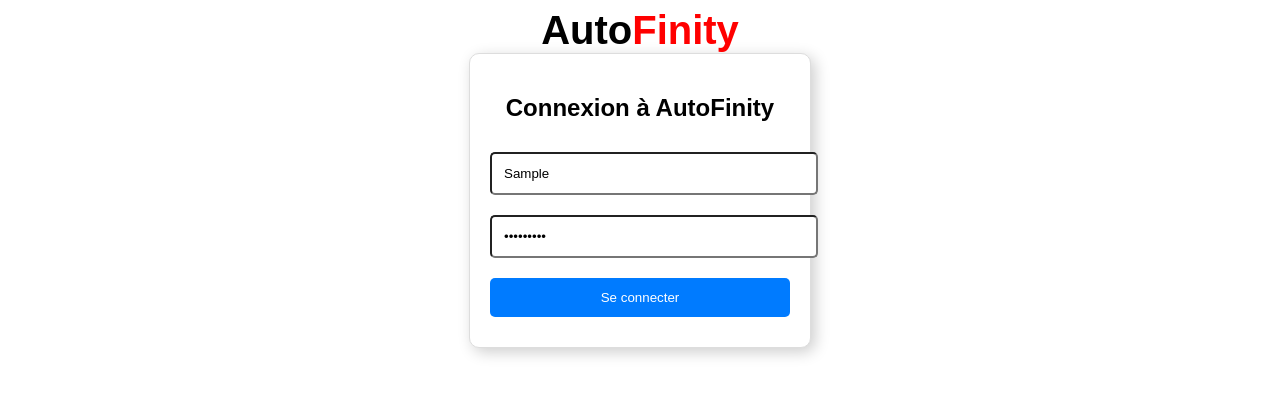
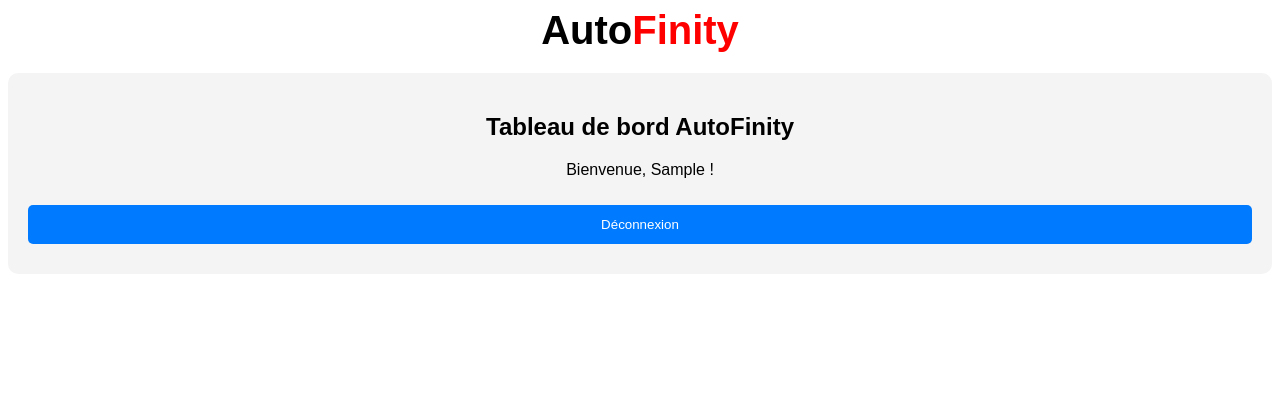
Before and after one commit to onja311/Autofinity-, a plain HTML site: page index.html in a window 1280 px wide. Both pictures are taken after typing "Sample", "Sample123" into the empty fields and a click on the button "Se connecter". Drawn offline with Linux system fonts and the light colour scheme.

Commit message:
Update index.html

```diff
--- a/index.html
+++ b/index.html
@@ -43,6 +43,13 @@
         button:hover {
             background: #0056b3;
         }
+        .dashboard {
+            display: none;
+            margin-top: 20px;
+            padding: 20px;
+            background: #f4f4f4;
+            border-radius: 10px;
+        }
     </style>
 </head>
 <body>
@@ -59,16 +66,29 @@
         </form>
     </div>
 
+    <div class="dashboard" id="dashboard">
+        <h2>Tableau de bord AutoFinity</h2>
+        <p>Bienvenue, <span id="userDisplay"></span> !</p>
+        <button id="logoutBtn">Déconnexion</button>
+    </div>
+
     <script>
         document.getElementById("loginForm").addEventListener("submit", function(event) {
             event.preventDefault();
             const username = document.getElementById("username").value;
             if (username.trim() !== "") {
-                alert("Bienvenue, " + username + " !");
+                document.getElementById("userDisplay").textContent = username;
+                document.getElementById("dashboard").style.display = "block";
+                document.querySelector(".login-container").style.display = "none";
             } else {
                 alert("Veuillez entrer un nom d'utilisateur valide !");
             }
         });
+
+        document.getElementById("logoutBtn").addEventListener("click", function() {
+            document.getElementById("dashboard").style.display = "none";
+            document.querySelector(".login-container").style.display = "block";
+        });
     </script>
 </body>
 </html>
```
